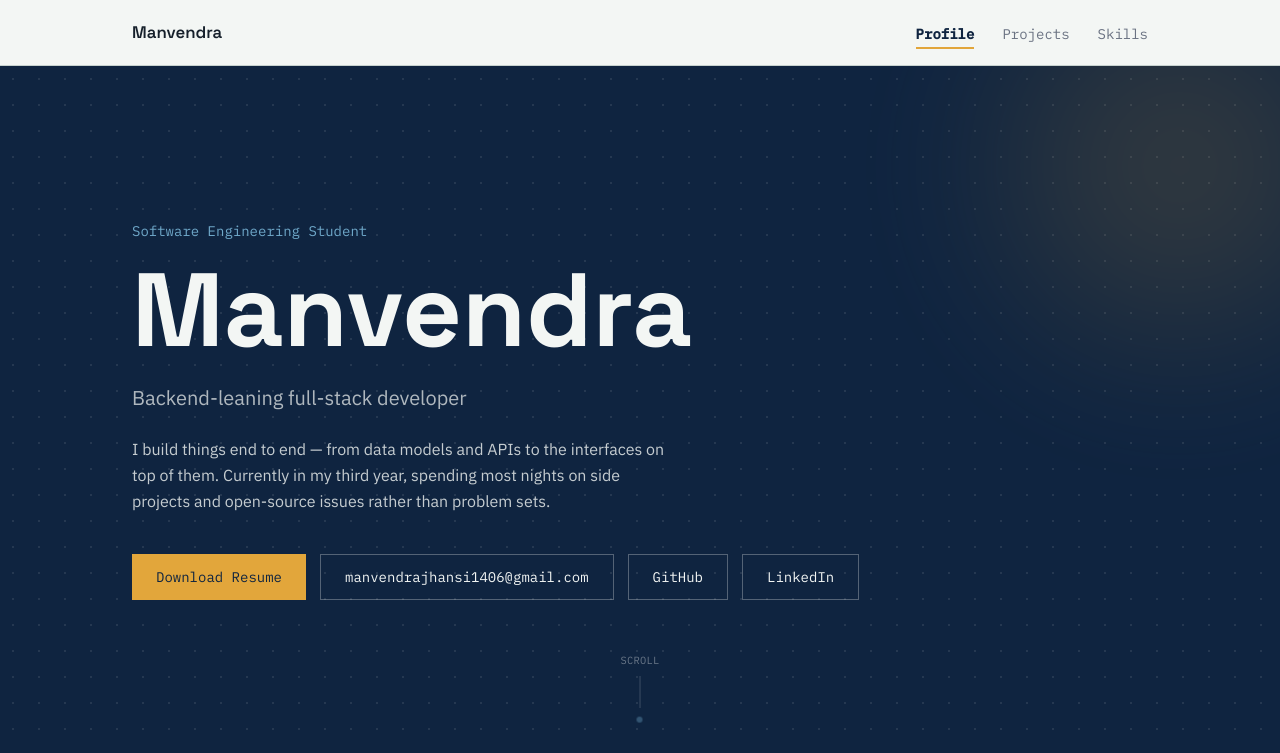
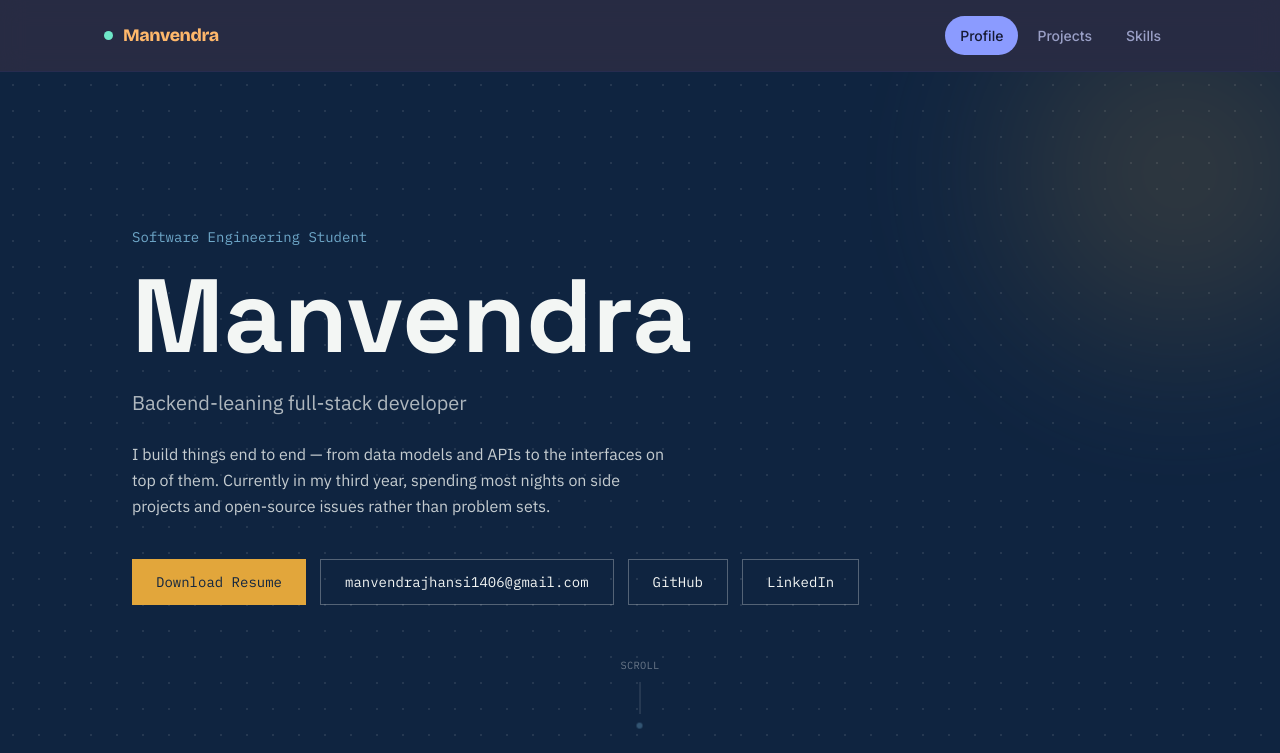
Before and after one commit to dev-manvendra/Portfolio, a React app: page / in a window 1280 px wide. Shown: the top 753 px of the page. Built offline with nearby package versions, Linux system fonts and the light colour scheme; the HTML template or start-up script is replaced by a standard one.

Commit message:
update header component

```diff
--- a/src/Components/Header.jsx
+++ b/src/Components/Header.jsx
@@ -10,33 +10,56 @@ const NAV_LINKS = [
   { to: "/skills", label: "Skills" },
 ];
 
+const CSS = `
+@import url('https://fonts.googleapis.com/css2?family=Bricolage+Grotesque:opsz,wght@12..96,700;12..96,800&family=Inter:wght@500&display=swap');
+
+.hd{--panel:#161a33;--edge:#272c4f;--text:#e9ebfa;--dim:#9aa0c7;--accent:#8b9bff;--mint:#6ee7c8;--warm:#ffb86b;
+  position:sticky;top:0;z-index:50;background:rgba(22,26,51,.92);backdrop-filter:blur(12px);-webkit-backdrop-filter:blur(12px);
+  border-bottom:1px solid var(--edge);font-family:'Inter',system-ui,sans-serif}
+.hd *{box-sizing:border-box}
+.hd a{text-decoration:none}
+.hd :focus-visible{outline:2px solid var(--accent);outline-offset:3px;border-radius:6px}
+.hd-in{max-width:1120px;margin:0 auto;padding:16px 24px;display:flex;align-items:center;justify-content:space-between;gap:16px}
+.hd-brand{display:inline-flex;align-items:center;gap:10px;color:var(--warm);
+  font:800 1.1rem 'Bricolage Grotesque',sans-serif;letter-spacing:-.02em}
+.hd-brand i{width:9px;height:9px;border-radius:50%;background:var(--mint)}
+.hd-nav{display:flex;gap:4px;list-style:none;margin:0;padding:0}
+.hd-link{display:inline-flex;padding:8px 14px;border-radius:999px;font-size:14px;font-weight:500;color:var(--dim);
+  border:1px solid transparent;transition:color .2s,background .2s}
+.hd-link:hover{color:var(--text);background:rgba(139,155,255,.08)}
+.hd-link.active{color:#161a33;background:var(--accent)}
+@media (max-width:520px){
+  .hd-in{padding:12px 16px}
+  .hd-link{padding:7px 11px;font-size:13px}
+}
+@media (prefers-reduced-motion:reduce){.hd *{transition:none!important}}
+`;
+
 export default function Header() {
   return (
-    <header className="sticky top-0 z-10 border-b border-line bg-paper">
-      <div className="mx-auto flex max-w-page items-center justify-between px-8 py-5">
-        <div>
-            <Link to ="/">
-                <span className="font-display text-[1.05rem] font-semibold">{BRAND}</span>
+    <header className="hd">
+      <style>{CSS}</style>
+      <div className="hd-in">
+        <Link to="/" className="hd-brand">
+          <i aria-hidden="true" />
+          {BRAND}
+        </Link>
 
-            </Link>
-         </div>
-
-        <ul className="flex list-none  gap-7 p-0 m-0">
+        <nav aria-label="Main">
+          <ul className="hd-nav">
             {NAV_LINKS.map((link) => (
-            <li
-            key={link.to}>
+              <li key={link.to}>
                 <NavLink
                   to={link.to}
                   end={link.end}
-                className={({ isActive }) =>
-                  `nav-link ${isActive ? "nav-link-active text-navy-deep font-bold" : "text-gray-500"}`
-                }
+                  className={({ isActive }) => `hd-link${isActive ? " active" : ""}`}
                 >
                   {link.label}
                 </NavLink>
               </li>
             ))}
           </ul>
+        </nav>
       </div>
     </header>
   );
```
Lines whose indentation alone changed are shown as unchanged.
